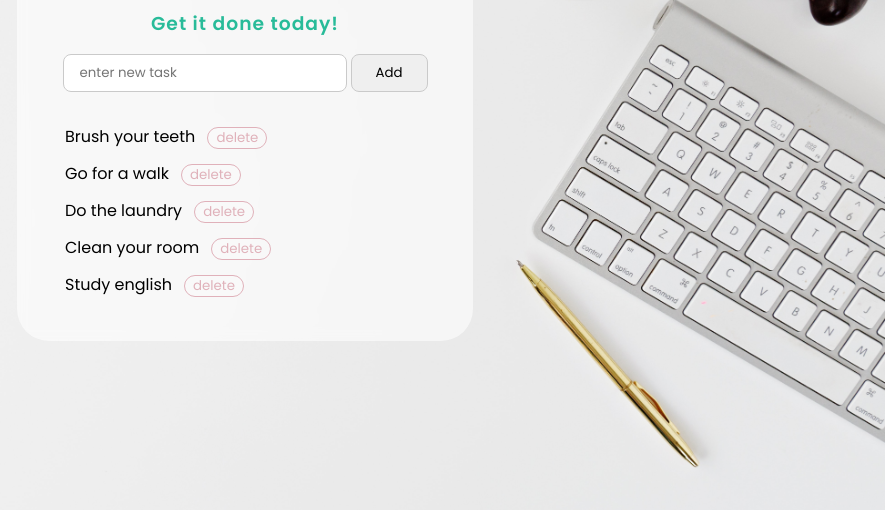
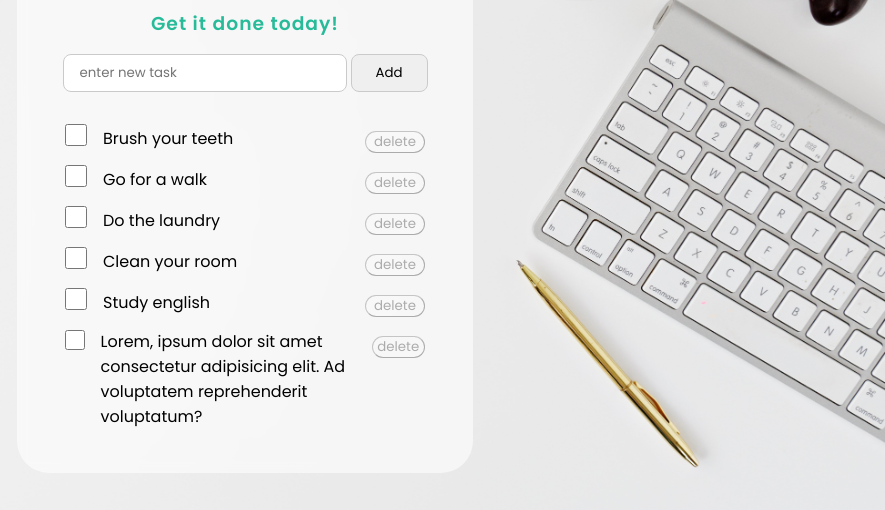
Before and after one commit to konrad88k/shopping-list, a plain HTML site: page index.html in a window 1280 px wide. Shown: the part 226-736 px from the top of the page, without its empty margins (395-1280 px from the left). Drawn offline with Linux system fonts and the light colour scheme.

Commit message:
Change list item display.

```diff
--- a/index.html
+++ b/index.html
@@ -6,6 +6,7 @@
 	<meta name="viewport" content="width=device-width, initial-scale=1.0">
 	<title>Javascript + DOM</title>
 	<link rel="stylesheet" type="text/css" href="style.css">
+	<link rel="stylesheet" type="text/css" href="checkbox_style.css">
 </head>
 <body>
 	<div class="container-wrap">
@@ -18,11 +19,40 @@
 				<button id="enter-btn">Add</button>
 			</div>
 			<ul>
-				<li>Brush your teeth</li><button id="delete">delete</button><br>
-				<li>Go for a walk</li><button id="delete">delete</button><br>
+				<li>
+					<input type="checkbox" id="done-checkbox">
+					<p>Brush your teeth</p>
+					<button id="delete">delete</button>
+				</li>
+				<li>
+					<input type="checkbox" id="done-checkbox">
+					<p>Go for a walk</p>
+					<button id="delete">delete</button>
+				</li>
+				<li>
+					<input type="checkbox" id="done-checkbox">
+					<p>Do the laundry</p>
+					<button id="delete">delete</button>
+				</li>
+				<li>
+					<input type="checkbox" id="done-checkbox">
+					<p>Clean your room</p>
+					<button id="delete">delete</button>
+				</li>
+				<li>
+					<input type="checkbox" id="done-checkbox">
+					<p>Study english</p>
+					<button id="delete">delete</button>
+				</li>
+				<li>
+					<input type="checkbox" id="done-checkbox">
+					<p>Lorem, ipsum dolor sit amet consectetur adipisicing elit. Ad voluptatem reprehenderit voluptatum?</p>
+					<button id="delete">delete</button>
+				</li>
+				<!-- <li>Go for a walk</li><button id="delete">delete</button><br>
 				<li>Do the laundry</li><button id="delete">delete</button><br>
 				<li>Clean your room</li><button id="delete">delete</button><br>
-				<li>Study english</li><button id="delete">delete</button><br>
+				<li>Study english</li><button id="delete">delete</button><br> -->
 			</ul>
 		</div>
 	</div>
--- a/style.css
+++ b/style.css
@@ -88,11 +88,25 @@ ul {
   margin-top: 2rem;
 }
 li {
-  display: inline-block;
+  display: flex;
+  align-items: center;
+  /* justify-content: space-between; */
   margin-bottom: 12px;
-  display: list-item;
-  display: inline-block;
   cursor: pointer;
+}
+#done-checkbox {
+  margin-right: 1rem;
+  align-self: first baseline;
+  cursor: pointer;
+  width: 22px;
+  height: 22px;
+  outline: none;
+  border: 0;
+}
+li p {
+  flex-grow: 1;
+  text-align: left;
+  max-width: 259px;
 }
 #delete {
   position: relative;
@@ -103,11 +117,13 @@ li {
   text-align: center;
   background-color:rgba(255, 255, 255, 0.5);
   border-radius: 12px;
-  border: 1px solid rgb(168, 16, 44);
+  border-width: 1px;
   cursor: pointer;
-  color: rgb(168, 16, 44);
   opacity: 0.3;
+  align-self: first baseline;
 }
 #delete:hover {
   opacity: 1;
+  border: 1px solid rgb(168, 16, 44);
+  color: rgb(168, 16, 44);
 }
```
Also changed, not shown: checkbox_style.css (added).
